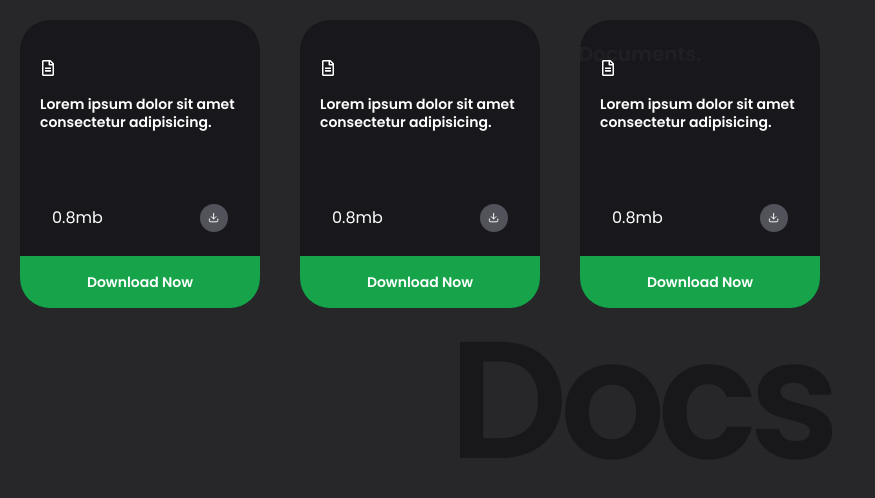
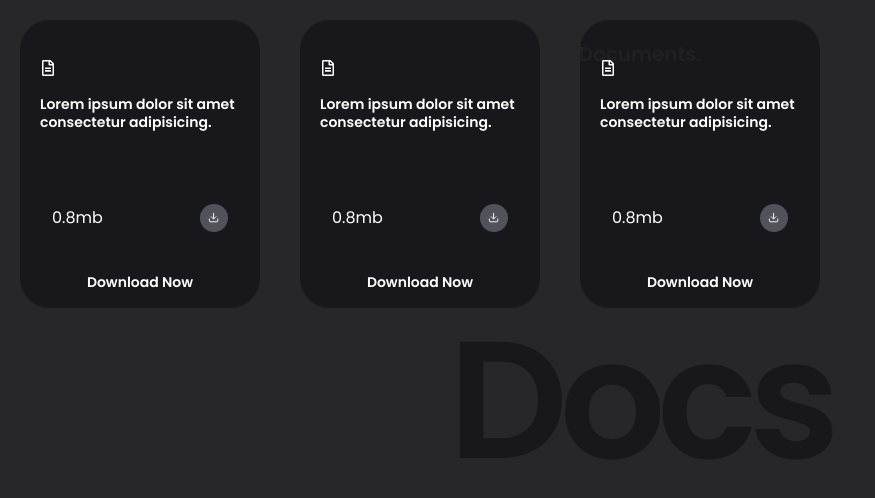
Before and after one commit to aadarshraj02/docs-mini, a React (Vite) app: page / in a window 1280 px wide. Shown: the top 498 px of the page, without its empty margins (0-875 px from the left). Built offline with nearby package versions, Linux system fonts and the light colour scheme.

Commit message:
added dynamic bg color

```diff
--- a/src/components/Card.jsx
+++ b/src/components/Card.jsx
@@ -21,7 +21,9 @@ const Card = ({ data }) => {
             </span>
           </div>
           {data.tag.isOpen ? (
-            <div className="w-full py-4 bg-green-600 flex items-center justify-center">
+            <div
+              className={`w-full py-4 bg-${data.tag.tagColor}-600 flex items-center justify-center`}
+            >
               <h3 className="text-sm font-semibold">{data.tag.tagTitle}</h3>
             </div>
           ) : null}
```
